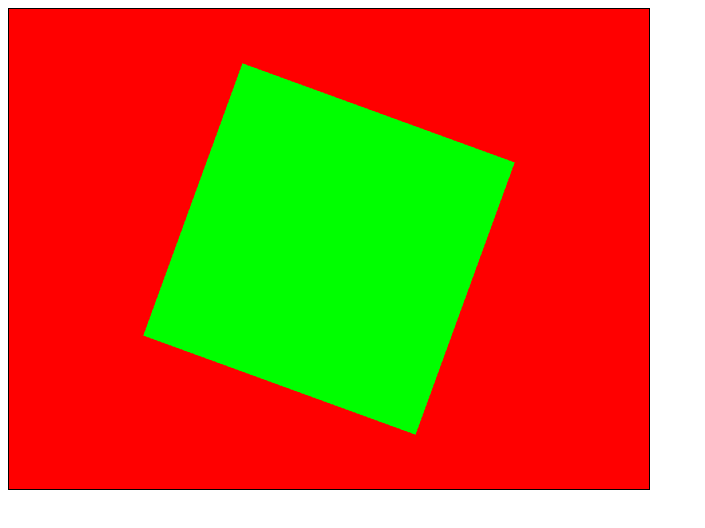
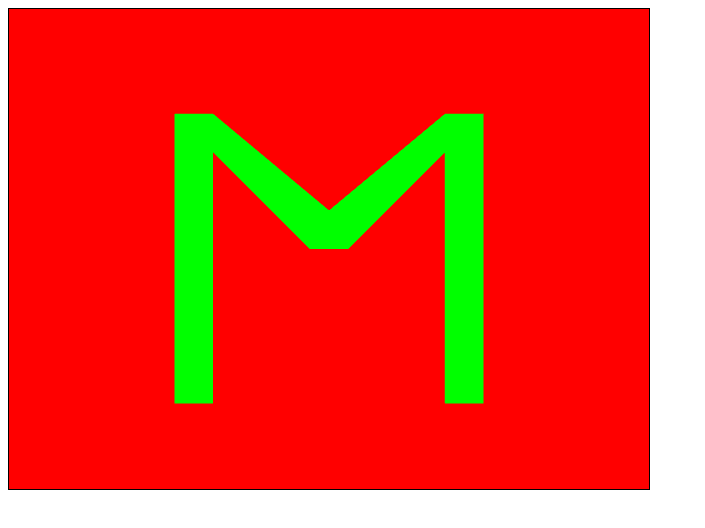
Before and after one commit to krzysztofmaciejewskiit/Grafika_Komputerowa, a plain HTML site: page Lab00/pierwszy_html.html in a window 1280 px wide. Shown: the whole page, without its empty margins (0-705 px from the left). Drawn offline with Linux system fonts and the light colour scheme.

Commit message:
litera m

```diff
--- a/Lab00/pierwszy_html.html
+++ b/Lab00/pierwszy_html.html
@@ -5,7 +5,7 @@
 var gl;
 function startGL()
 {
-  alert("StartGL");
+  //alert("StartGL");
   let canvas = document.getElementById("canvas3D"); //wyszukanie obiektu w strukturze strony
   gl = canvas.getContext("experimental-webgl"); //pobranie kontekstu OpenGL'u z obiektu canvas
   gl.viewportWidth = canvas.width; //przypisanie wybranej przez nas rozdzielczości do systemu OpenGL
@@ -49,30 +49,28 @@ function startGL()
   //Opis sceny 3D, położenie punktów w przestrzeni 3D w formacie X,Y,Z
   let vertexPosition = [
   //Top
-    -1.0, +1.0, -1.0,  -1.0, +1.0, +1.0,  +1.0, +1.0, +1.0, //3 punkty po 3 składowe - X1,Y1,Z1, X2,Y2,Z2, X3,Y3,Z3 - 1 trójkąt
-    -1.0, +1.0, -1.0,  +1.0, +1.0, +1.0,  +1.0, +1.0, -1.0,
-  //Left
-    -1.0, -1.0, +1.0,  -1.0, +1.0, +1.0,  -1.0, -1.0, -1.0,
-    -1.0, -1.0, -1.0,  -1.0, +1.0, +1.0,  -1.0, +1.0, -1.0,
-  //Right
-    +1.0, +1.0, +1.0,  +1.0, -1.0, +1.0,  +1.0, -1.0, -1.0,
-    +1.0, +1.0, +1.0,  +1.0, -1.0, -1.0,  +1.0, +1.0, -1.0,
-  //Front
-    +1.0, -1.0, +1.0,  +1.0, +1.0, +1.0,  -1.0, -1.0, +1.0,
-    -1.0, +1.0, +1.0,  -1.0, -1.0, +1.0,  +1.0, +1.0, +1.0,
-  //Back
-    +1.0, +1.0, -1.0,  +1.0, -1.0, -1.0,  -1.0, -1.0, -1.0,
-    +1.0, +1.0, -1.0,  -1.0, -1.0, -1.0,  -1.0, +1.0, -1.0,
-  //Bottom
-    -1.0, -1.0, +1.0,  -1.0, -1.0, -1.0,  +1.0, -1.0, +1.0,
-    +1.0, -1.0, +1.0,  -1.0, -1.0, -1.0,  +1.0, -1.0, -1.0
-  ]
+    0.0, +2.0, 0.0,  -1.0, 0.0, 0.0,  +1.0, 0.0, 0.0, //3 punkty po 3 składowe - X1,Y1,Z1, X2,Y2,Z2, X3,Y3,Z3 - 1 trójkąt
+    +1.0, 0.0, 0.0,   6.0, 7.0, 0.0,  +6.0, 5.0, 0.0,
+    1.0, 0.0, 0.0,    0.0, 2.0, 0.0,   6.0, 7.0, 0.0,
+    -1.0, 0.0, 0.0,   -6.0, 7.0, 0.0,  -6.0, 5.0, 0.0,
+    -1.0, 0.0, 0.0,    0.0, 2.0, 0.0,   -6.0, 7.0, 0.0,
+
+    //right
+    6, 7, 0,  8,7,0,    8, -8, 0,
+    6,7,0,    6, -8, 0, 8, -8, 0,
+
+    //left
+    -6, 7, 0,  -8,7,0,    -8, -8, 0,
+    -6,7,0,    -6, -8, 0,  -8, -8, 0
+
+  ];
+
 
   let vertexPositionBuffer = gl.createBuffer(); //Stworzenie tablicy w pamieci karty graficznej
   gl.bindBuffer(gl.ARRAY_BUFFER, vertexPositionBuffer);
   gl.bufferData(gl.ARRAY_BUFFER, new Float32Array(vertexPosition), gl.STATIC_DRAW);
   vertexPositionBuffer.itemSize = 3; //zdefiniowanie liczby współrzednych per wierzchołek
-  vertexPositionBuffer.numItems = 12; //Zdefinoiowanie liczby punktów w naszym buforze
+  vertexPositionBuffer.numItems = 9; //Zdefinoiowanie liczby punktów w naszym buforze
 
   //Macierze opisujące położenie wirtualnej kamery w przestrzenie 3D
   let aspect = gl.viewportWidth/gl.viewportHeight;
@@ -85,12 +83,12 @@ function startGL()
    0                         ,0                           ,-(zFar+zNear)/(zFar-zNear)  , -1,
    0                         ,0                           ,-(2*zFar*zNear)/(zFar-zNear) ,0.0,
   ];
-  let angle = 20.0; //Macierz transformacji świata - określenie położenia kamery
+  let angle = 0.0; //Macierz transformacji świata - określenie położenia kamery
   let uMVMatrix = [
   Math.cos(angle*Math.PI/180.0),-Math.sin(angle*Math.PI/180.0),0,0, //Macierz Rotacji
   Math.sin(angle*Math.PI/180.0),Math.cos(angle*Math.PI/180.0),0,0,
   0,0,1,0.0,
-  0,0,-5,1 //Położenie kamery
+  0,0,-30,1 //Położenie kamery
   ];
 
   //alert(uPMatrix);
```
